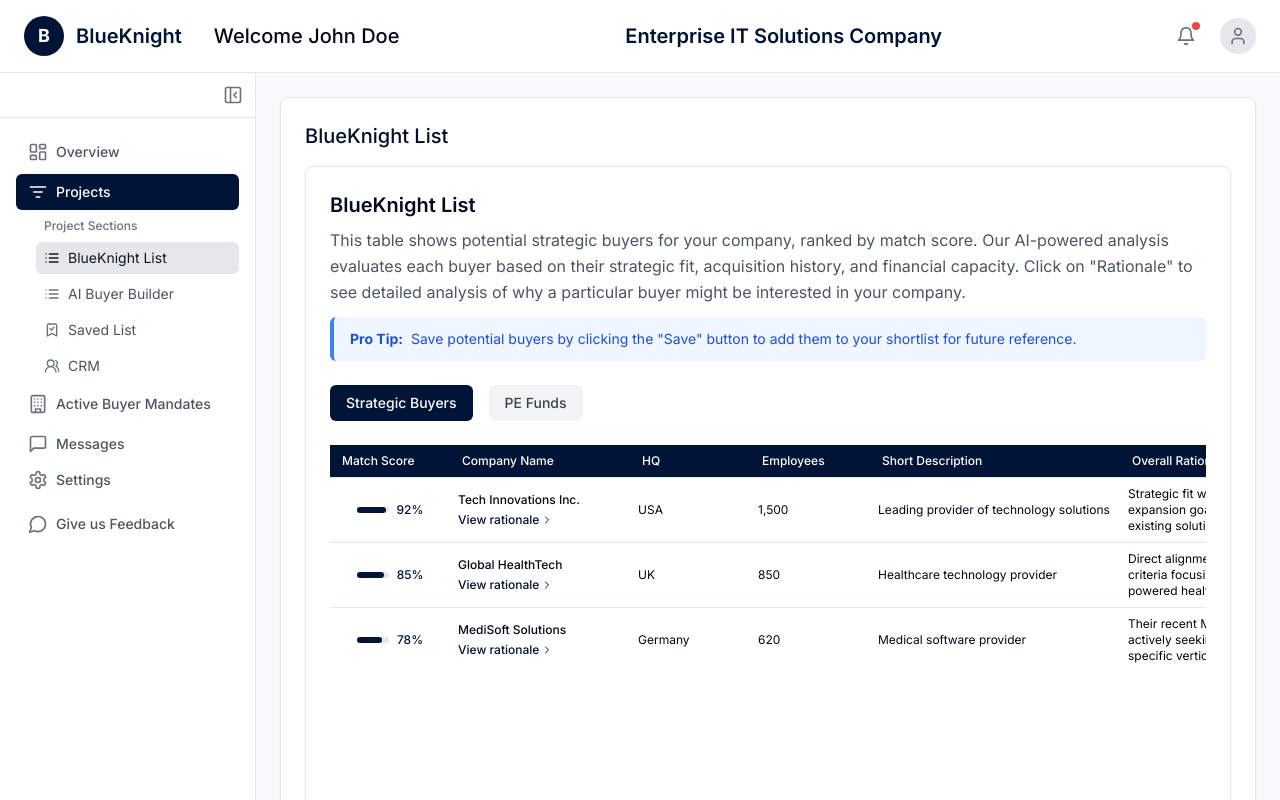
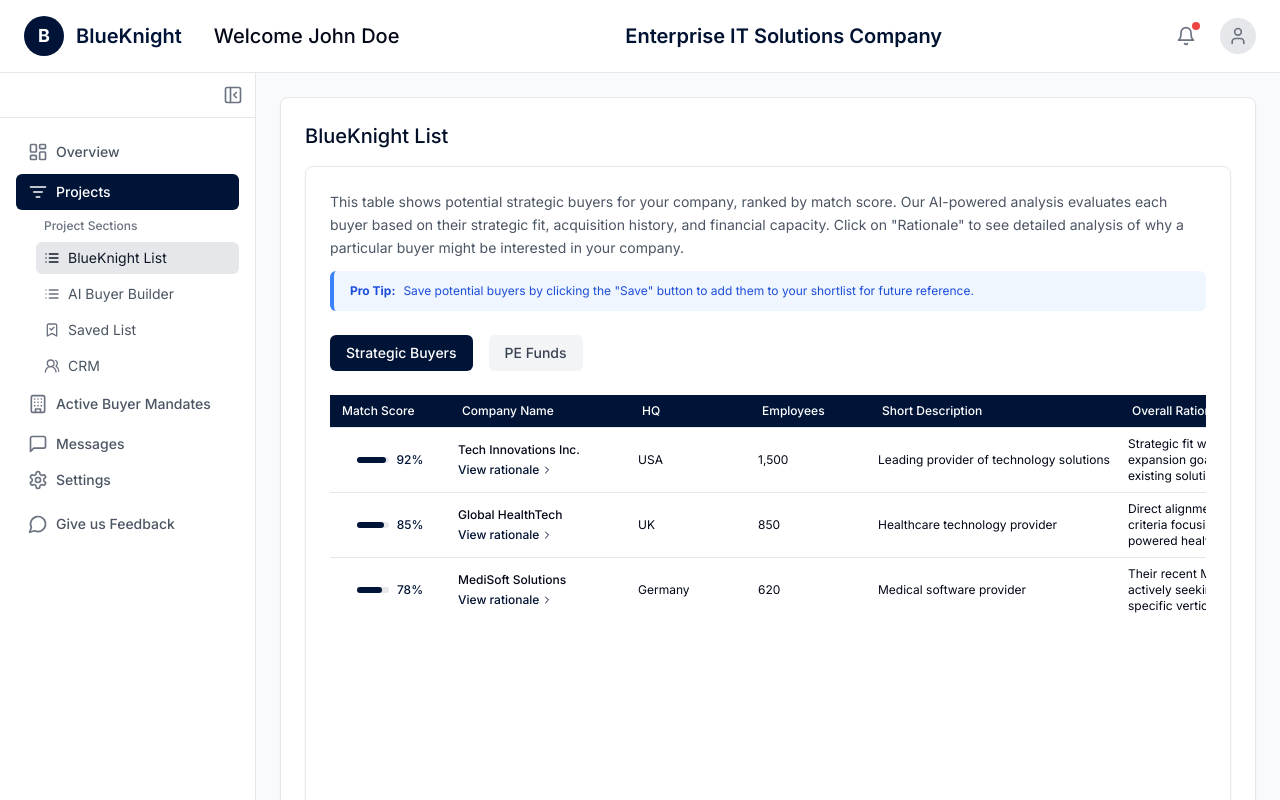
Before and after one commit to Stefan-Cos/advisor-panel, a React (Vite) app: page /listings/224 in a window 1280 px wide. Shown: the top 800 px of the page. Built offline with nearby package versions, Linux system fonts and the light colour scheme.

Commit message:
Refactor BlueKnightDescription component
- Remove the title "BlueKnight List" from the description.
- Reduce the font size of the description text.
- Move the description to be a separate element above the table.

```diff
--- a/src/components/buyers/BlueKnightList.tsx
+++ b/src/components/buyers/BlueKnightList.tsx
@@ -1,4 +1,3 @@
-
 import React, { useState, useEffect } from 'react';
 import { toast } from "@/hooks/use-toast";
 import { strategicBuyers, peBuyers } from './data/mockBuyers';
@@ -84,8 +83,7 @@ const BlueKnightList: React.FC<BlueKnightListProps> = ({ listingId }) => {
 
   return (
     <div className="bg-white shadow-sm rounded-lg border border-gray-200 p-6">
-      <h2 className="text-xl font-semibold text-blueknight-800 mb-2">BlueKnight List</h2>
-
+      {/* Description component rendered separately above the tabs and table */}
       <BlueKnightDescription />
 
       <div className="flex items-center justify-between mb-6">
--- a/src/components/listings/BlueKnightDescription.tsx
+++ b/src/components/listings/BlueKnightDescription.tsx
@@ -4,14 +4,14 @@ import React from 'react';
 const BlueKnightDescription: React.FC = () => {
   return (
     <div className="mb-6">
-      <p className="text-base text-gray-600 leading-relaxed mb-3">
+      <p className="text-sm text-gray-600 leading-relaxed mb-3">
         This table shows potential strategic buyers for your company, ranked by match score.
         Our AI-powered analysis evaluates each buyer based on their strategic fit, acquisition history,
         and financial capacity. Click on "Rationale" to see detailed analysis of why a particular
         buyer might be interested in your company.
       </p>
       <div className="px-4 py-3 bg-blue-50 border-l-4 border-blue-500 rounded-md">
-        <p className="text-sm text-blue-700 flex items-center">
+        <p className="text-xs text-blue-700 flex items-center">
           <strong className="mr-2">Pro Tip:</strong>
           Save potential buyers by clicking the "Save" button to add them to your shortlist for future reference.
         </p>
```
